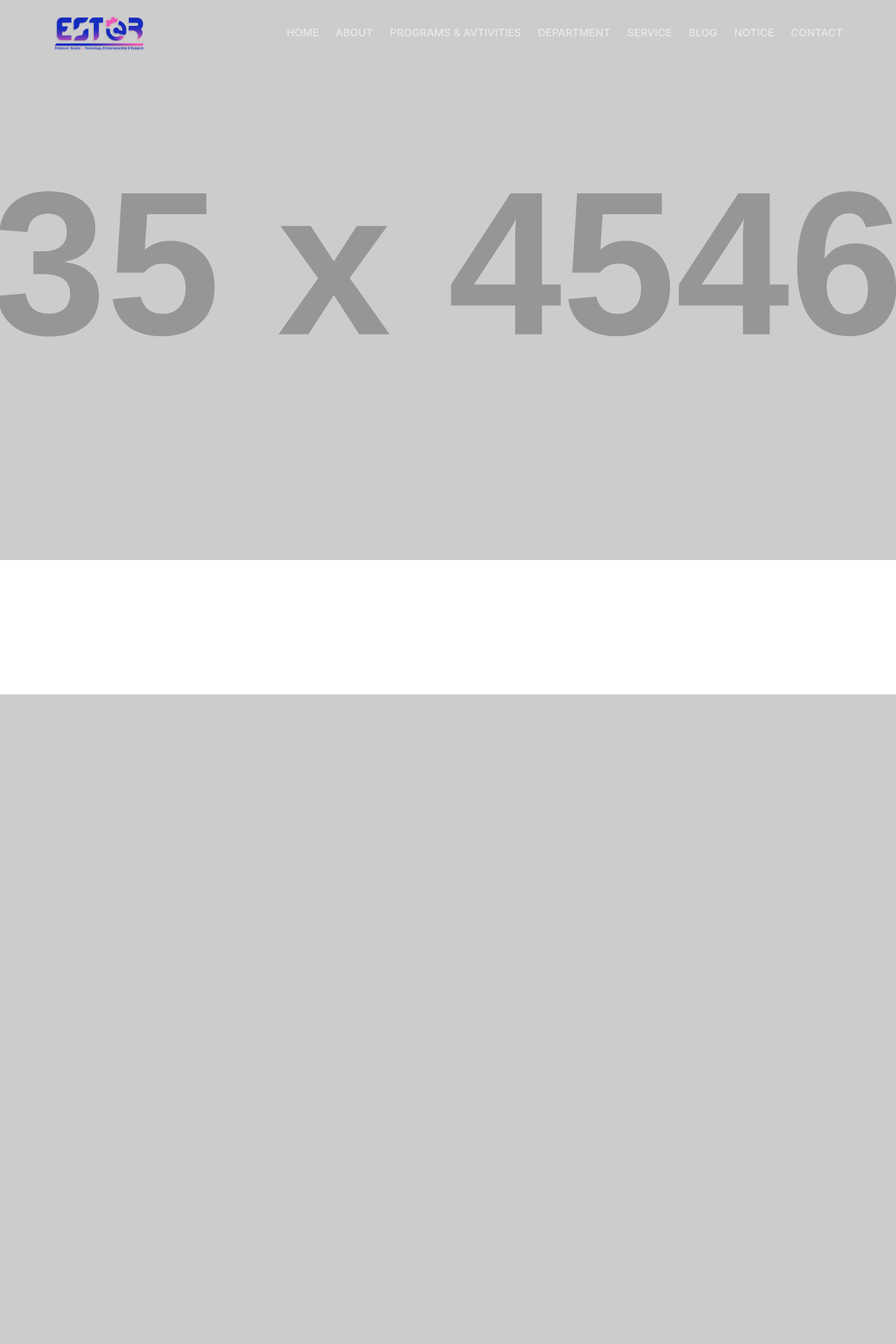
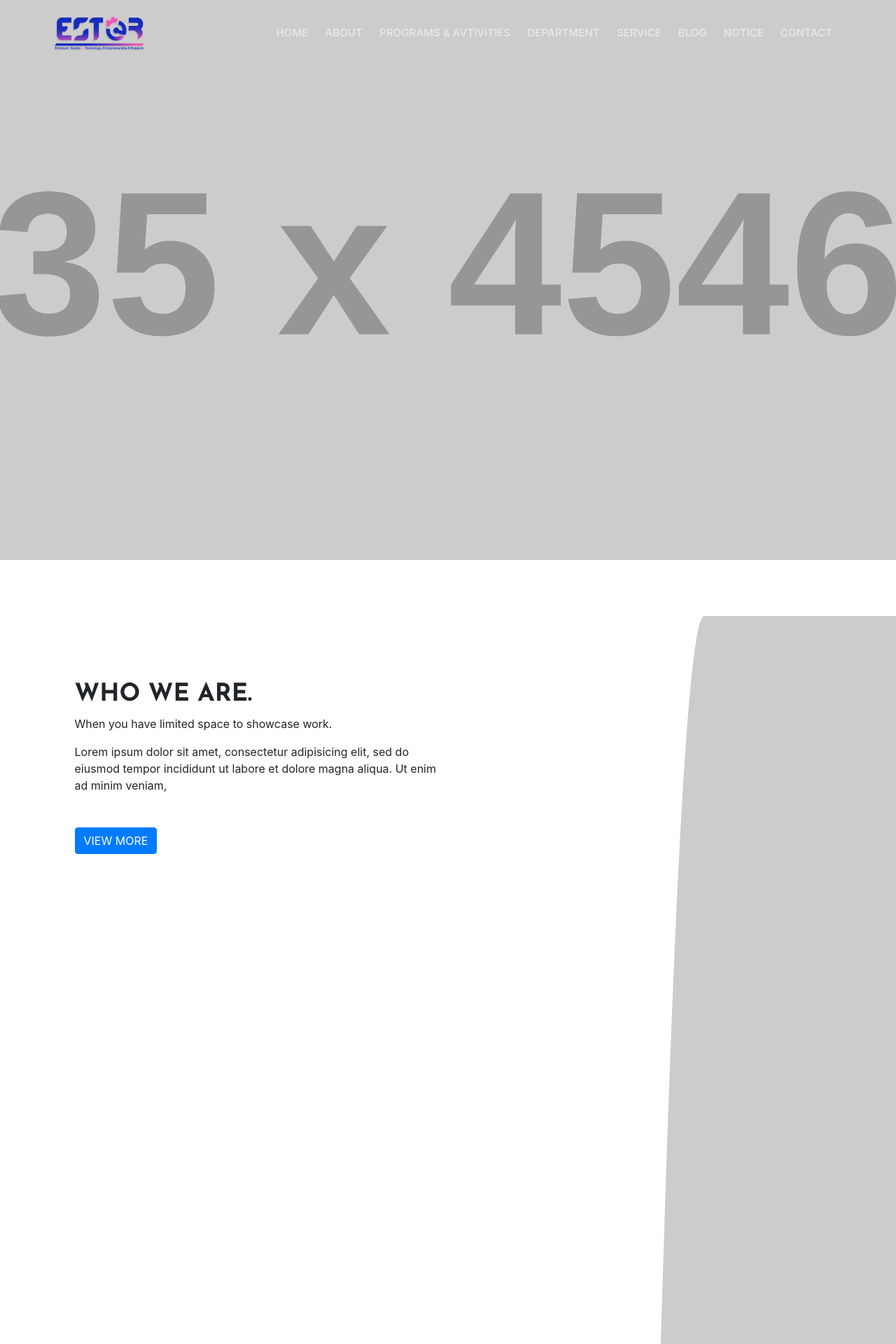
Before and after one commit to DipenBoyaju/esterdb, a PHP site: page / in a window 1280 px wide. Shown: the top 1920 px of the page at 70% size. Before the commit the page ends 992 px from the top, so only its background shows below. Run offline with PHP 8.4, Linux system fonts and the light colour scheme; grey boxes labelled with a size stand in for pictures from a placeholder-image service; some libraries are stand-ins or nearby versions.

Commit message:
ester demo

```diff
--- a/css/nav-style.css
+++ b/css/nav-style.css
@@ -128,7 +128,8 @@
 	position: relative;
 	transition: all 200ms linear;
 }
-
+.navigation-wrap .nav-block .side-block {
+	margin-right: 0 !important;}
 /* -- nav-dropdown-menu -- */
 .nav-item .dropdown-menu {
 	transform: translate3d(0, 10px, 0);
@@ -147,7 +148,7 @@
 	transform: translate3d(0, 0px, 0);
 }
 .dropdown-menu {
-	padding: 0 !important;
+	padding: 2px 0 !important;
 	margin: 0;
 	font-size: 13px;
 	letter-spacing: 1px;
@@ -163,7 +164,7 @@
 .dropdown-item {
 	padding: 5px 15px !important;
 	color: #494848 !important;
-	font-size: 0.85rem !important;
+	font-size: 0.75rem !important;
 	font-weight: 500 !important;
 	text-transform: uppercase;
 	border-radius: 0;
--- a/css/style.css
+++ b/css/style.css
@@ -1,8 +1,13 @@
 
 @import url('https://fonts.googleapis.com/css?family=Poppins:100,100i,200,200i,300,300i,400,400i,500,500i,600,600i,700,700i,800,800i,900,900i&subset=devanagari,latin-ext');
-
-/* #Primary
-================================================== */
+@import url('https://fonts.googleapis.com/css2?family=Josefin+Sans:ital,wght@0,100;0,200;0,300;0,400;0,500;0,600;0,700;1,100;1,200;1,300;1,400;1,500;1,600;1,700&display=swap');
+ul {
+	margin: 0;
+	padding: 0;
+}
+ul li {
+	list-style: none;
+}
 
 body{
     font-family: 'Poppins', sans-serif;
@@ -18,3 +23,53 @@ body{
 	width: 100%;
 	height: 800px;
 }
+
+.about-block .row{
+	padding: 80px 0;
+}
+.about-block h2 {
+	font-family: 'Josefin Sans', sans-serif;
+	text-transform: uppercase;
+	font-size: 35px;
+	font-weight: 700;
+}
+.about-block .text-wrap {
+	padding: 15% 0 0 15%;
+}
+.about-block .img-right{
+	padding-right: 0;
+}
+.about-block .img-left{
+	padding-left: 0;
+}
+.about-block .img-wrap img {
+	width: 100%;
+	border-radius: 80% 0 0 90%;
+}
+.about-block .img-left .img-wrap img {
+	border-radius: 0 80% 90% 0;
+}
+.about-block .text-lg-right {
+	right: 0;
+}
+
+/* footer */
+.footer svg {
+	position: relative;
+	z-index: 2;
+	width: 100%;
+	bottom: 0;
+}
+.footer .footer-block {
+	position: absolute;
+	z-index: 3;
+	padding-top: 60px;
+}
+.footer .copyright {
+	text-align: center;
+	bottom: 0;
+	color: rgb(182, 182, 182);
+}
+.footer img {
+	width: 100%;
+}
--- a/index.html
+++ b/index.html
@@ -1,5 +1,5 @@
 <!DOCTYPE html>
-<html lang="en">
+<html>
 <head>
 	<meta charset="UTF-8">
 	<meta http-equiv="X-UA-Compatible" content="IE=edge">
@@ -14,10 +14,10 @@
 	<title>ESTER NEPAL</title>
 </head>
 
-<body class="hero-anime">
+<body>
   	<div class="navigation-wrap start-header start-style">
 	    <div class="nav-block">
-	      	<div class="row">
+	    	<div class="row side-block">
 	        	<div class="col-12">
 	          		<nav class="navbar navbar-expand-md navbar-light">
             			<a class="navbar-brand" href="index.html" target=""><img src="img/logo.png" alt=""></a>
@@ -72,8 +72,73 @@
   	</div>
   	<section class="banner">
   	</section>
-	<div class="my-5 py-5"></div>
-</body>
+	  <section class="about-block">
+		<div class="container-fluid">
+			<div class="about-content">
+				<div class="row">
+					<div class="col-lg-6">
+						<div class="text-wrap">
+							<h2>who we are.</h2>
+							<p><span>When you have limited space to showcase work.</span></p>
+							<p>Lorem ipsum dolor sit amet, consectetur adipisicing elit, sed do eiusmod tempor incididunt ut labore et dolore magna aliqua. Ut enim ad minim veniam,</p>
+							<div class="mt-5"><a href="#" class="btn btn-primary has-radius-small">VIEW MORE</a></div>
+						</div>
+					</div>
+					<div class="offset-lg-1 col-lg-5 img-right">
+						<div class="img-wrap">
+							<img src="http://placehold.jp/35/45464a/ffffff/500x500.png?text=ESTER%20NEPAL" alt="images">
+						</div>
+					</div>
+				</div>
+				<div class="row">
+					<div class="col-lg-5 img-left">
+						<div class="img-wrap">
+							<img src="http://placehold.jp/35/45464a/ffffff/500x500.png?text=ESTER%20NEPAL" alt="images">
+						</div>
+					</div>
+					<div class="col col-lg-6">
+						<div class="text-wrap text-lg-right">
+							<h2>Lorem ipsum</h2>
+							<p><span>Lorem ipsum dolor sit amet, consectetur.</span></p>
+							<p>Lorem ipsum dolor sit amet, consectetur adipisicing elit, sed do eiusmod tempor incididunt ut labore et dolore magna aliqua. Ut enim ad minim veniam,</p>
+							<div class="mt-5"><a href="#" class="btn btn-primary has-radius-small">VIEW MORE</a></div>
+						</div>
+					</div>
+
+				</div>
+			</div>
+		</div>
+	</section>
+	</div>
+
+
+
+  	<footer class="footer">
+  		<div class="container">
+  			<div class="footer-block">
+	  			<div class="row">
+					  <div class="col-lg-3 col-md-3">
+
+					  </div>
+		  			<div class="col-lg-4 col-md-4">
+						<h6>Explore</h6>
+		  				<ul>
+		  					<li>about</li>
+		  					<li>home</li>
+		  					<li>service</li>
+		  					<li>blogs</li>
+		  				</ul>
+		  			</div>
+		  		</div>
+		  		<div class="copyright">
+		  			<p>©2022 ESTER. All Rights Reserved.</p>
+		  		</div>
+		  	</div>
+  		</div>
+  		<svg xmlns="http://www.w3.org/2000/svg" viewBox="0 0 1440 320">
+		  	<path fill="#121212" fill-opacity="1" d="M0,224L24,192C48,160,96,96,144,85.3C192,75,240,117,288,133.3C336,149,384,139,432,160C480,181,528,235,576,234.7C624,235,672,181,720,160C768,139,816,149,864,170.7C912,192,960,224,1008,229.3C1056,235,1104,213,1152,202.7C1200,192,1248,192,1296,208C1344,224,1392,256,1416,272L1440,288L1440,320L1416,320C1392,320,1344,320,1296,320C1248,320,1200,320,1152,320C1104,320,1056,320,1008,320C960,320,912,320,864,320C816,320,768,320,720,320C672,320,624,320,576,320C528,320,480,320,432,320C384,320,336,320,288,320C240,320,192,320,144,320C96,320,48,320,24,320L0,320Z"></path>
+		</svg>
+  	</footer>
 
 <!-- js-links -->
 <script src="https://ajax.googleapis.com/ajax/libs/jquery/1.12.4/jquery.min.js"></script>
@@ -87,8 +152,7 @@
     $(function() {
       	var header = $(".start-style");
   		$(window).scroll(function() {
-        var scroll = $(window).scrollTop();
-
+    		scroll = $(window).scrollTop();
     		if (scroll >= 10) {
       			header.removeClass('start-style').addClass("scroll-on");
     		} else {
@@ -98,7 +162,6 @@
 	});
 
     //Animation
-
 	$(document).ready(function() {
 		$('body.hero-anime').removeClass('hero-anime');
 	});
@@ -113,7 +176,6 @@
         	},1);
       	}
   	});
-
 })(jQuery);
 </script>
 </body>
```
Also changed, not shown: img/i1.svg (added). Lines whose indentation alone changed are shown as unchanged.
